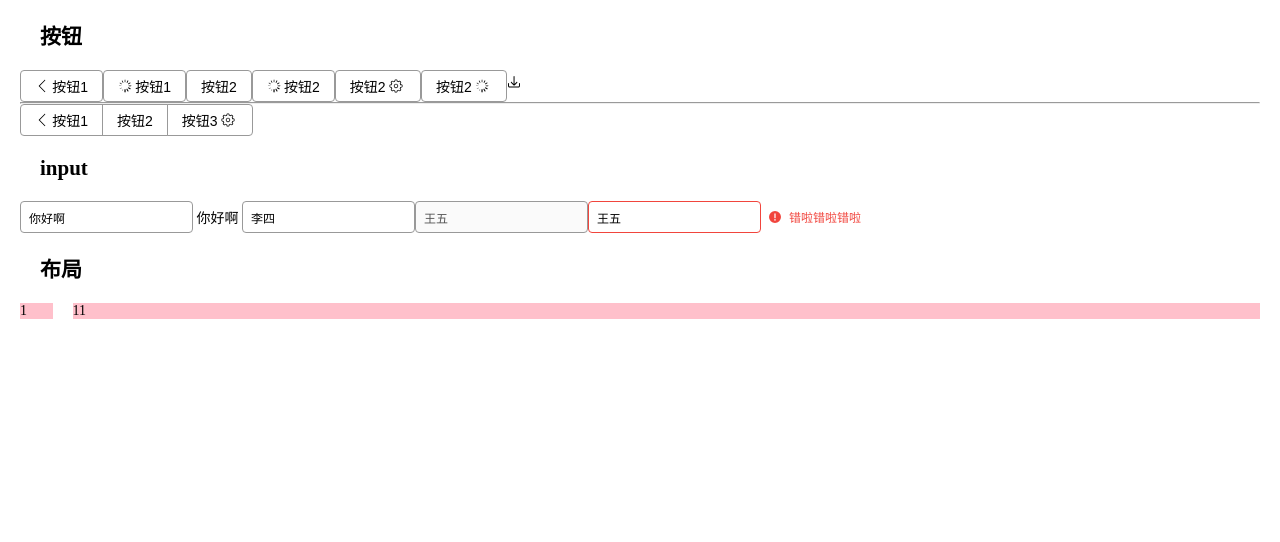
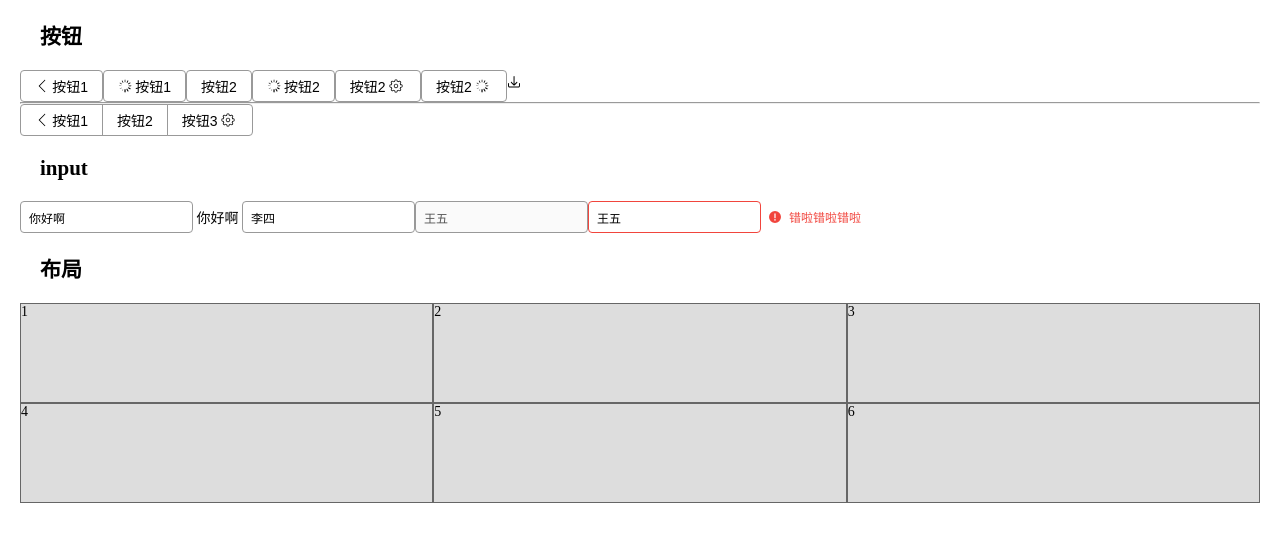
Before and after one commit to doria76593/vue2-lunzi, a Vue app: page / in a window 1280 px wide. Shown: the top 542 px of the page. Built offline with nearby package versions, Linux system fonts and the light colour scheme.

Commit message:
响应式基本完成

```diff
--- a/src/App.vue
+++ b/src/App.vue
@@ -22,11 +22,24 @@
     <g-input value="王五" disabled></g-input>
     <g-input value="王五" error="错啦错啦错啦"></g-input>
     <h2>布局</h2>
-    <g-row gutter="20">
-      <g-col span="24" :ipad="{span:8}" :narrow-pc="{span:4}" :pc="{span:2}" :wide-pc="{span:1}">
-        1
+    <g-row>
+      <g-col span="24" :narrow-pc="{span:8}">
+        <div class="demo">1</div>
       </g-col>
-      <g-col span="24" :ipad="{span:16}" :narrow-pc="{span:20}" :pc="{span:22}" :wide-pc="{span:23}">11
+      <g-col span="24" :narrow-pc="{span:8}">
+        <div class="demo">2</div>
+      </g-col>
+      <g-col span="24" :narrow-pc="{span:8}">
+        <div class="demo">3</div>
+      </g-col>
+      <g-col span="24" :narrow-pc="{span:8}">
+        <div class="demo">4</div>
+      </g-col>
+      <g-col span="24" :narrow-pc="{span:8}">
+        <div class="demo">5</div>
+      </g-col>
+      <g-col span="24" :narrow-pc="{span:8}">
+        <div class="demo">6</div>
       </g-col>
     </g-row>
   </div>
@@ -52,4 +65,9 @@ export default {
 h2 {
   margin: 20px;
 }
+.demo {
+  background: #ddd;
+  border: 1px solid #666;
+  height: 100px;
+}
 </style>
--- a/src/col.vue
+++ b/src/col.vue
@@ -37,14 +37,14 @@ export default {
   },
   computed: {
     colClass() {
-      let {span, offset, ipad, narrowPc, pc, widePc} = this
+      let { span, offset, ipad, narrowPc, pc, widePc } = this
       return [
         span && `col-${span}`,
         offset && `offset-${offset}`,
-        ...(ipad && [`col-ipad-${ipad.span}`]),
-        ...(narrowPc && [`col-narrow-pc-${narrowPc.span}`]),
-        ...(pc && [`col-pc-${pc.span}`]),
-        ...(widePc && [`col-wide-pc-${widePc.span}`]),
+        ...(ipad ? [`col-ipad-${ipad.span}`] : []),
+        ...(narrowPc ? [`col-narrow-pc-${narrowPc.span}`] : []),
+        ...(pc ? [`col-pc-${pc.span}`] : []),
+        ...(widePc ? [`col-wide-pc-${widePc.span}`] : []),
       ]
     },
     colStyle() {
@@ -73,7 +73,8 @@ export default {
       margin-left: ($n / 24) * 100%;
     }
   }
-  @media (min-width: 577px) and (max-width: 768px) {
+  /* 默认就是手机的样式 */
+  @media (min-width: 577px) {
     $class-prefix: col-ipad-;
     @for $n from 1 through 24 {
       &.#{$class-prefix}#{$n} {
@@ -87,7 +88,7 @@ export default {
       }
     }
   }
-  @media (min-width: 769px) and (max-width: 992px) {
+  @media (min-width: 769px) {
     $class-prefix: col-narrow-pc-;
     @for $n from 1 through 24 {
       &.#{$class-prefix}#{$n} {
@@ -101,7 +102,7 @@ export default {
       }
     }
   }
-  @media (min-width: 993px) and (max-width: 1200px) {
+  @media (min-width: 993px){
     $class-prefix: col-pc-;
     @for $n from 1 through 24 {
       &.#{$class-prefix}#{$n} {
```
